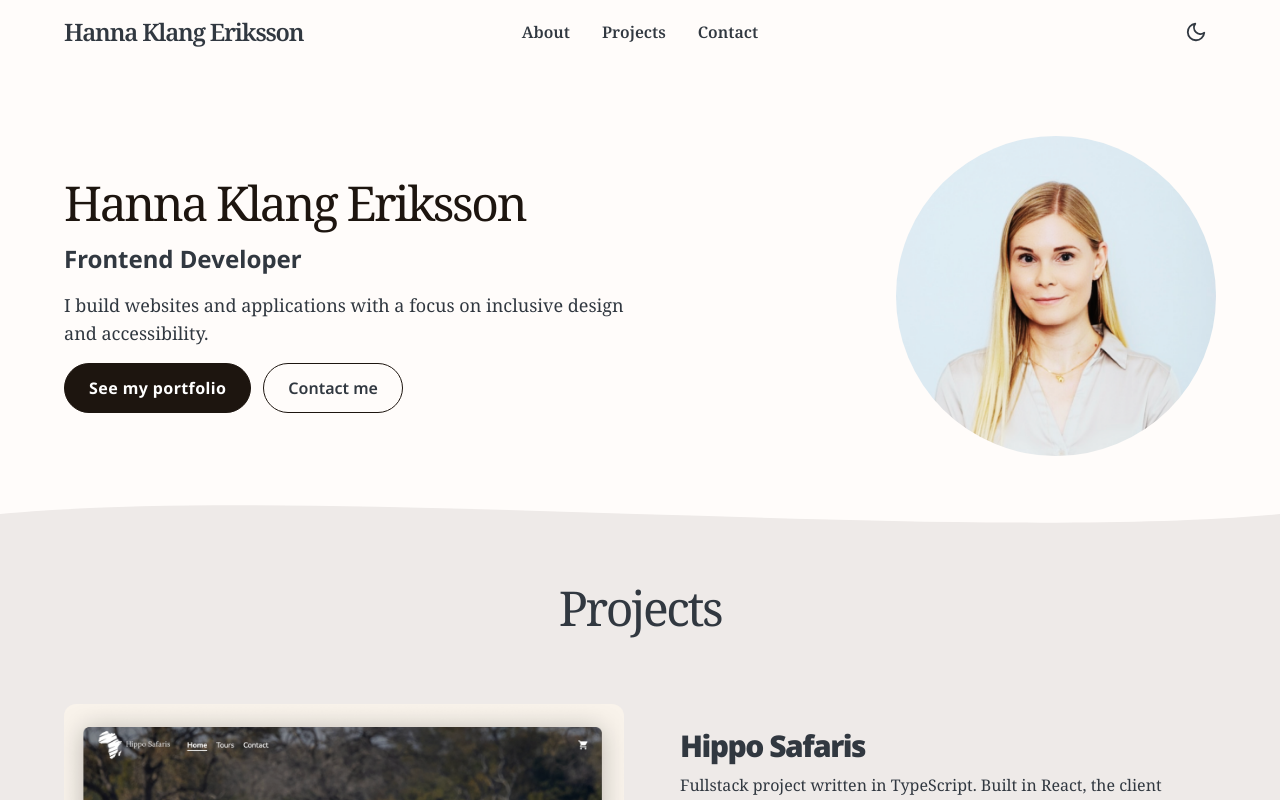
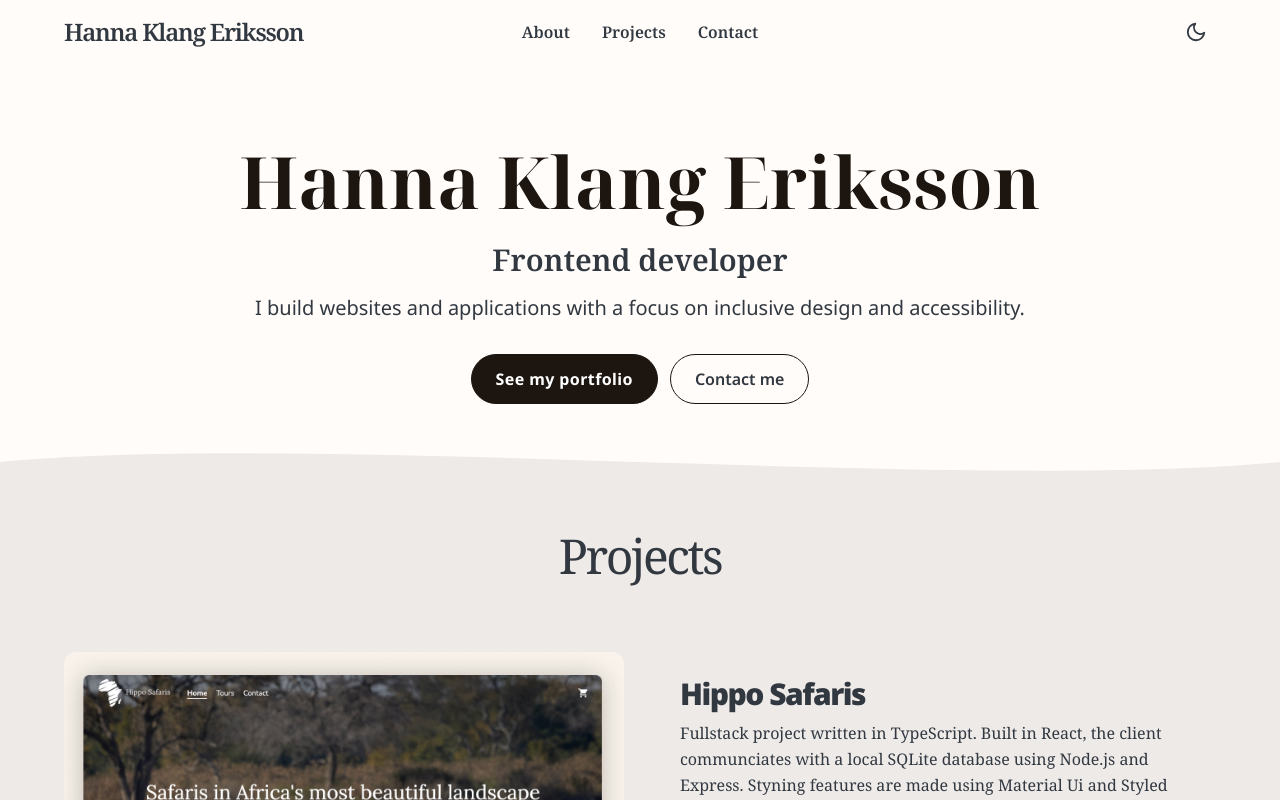
Before and after one commit to Hannahelenas/hanna-portfolio-next-v1, a Next.js app: page / in a window 1280 px wide. Shown: the top 800 px of the page. Built offline with nearby package versions, Linux system fonts and the light colour scheme.

Commit message:
Remove profile image and change text styling in hero section.

```diff
--- a/app/components/HeroSection.tsx
+++ b/app/components/HeroSection.tsx
@@ -1,35 +1,40 @@
 "use client";
-import Image from "next/image";
 
 export default function HeroSection() {
   return (
     <div className="bg-(--color-bg-secondary) w-full relative">
       <section
-        className="max-w-6xl grid grid-cols-1 lg:grid-cols-2 mx-auto
+        className="max-w-6xl grid grid-cols-1 lg:grid-cols-1 mx-auto
        pt-10 lg:pt-18 pb-22 px-5 md:px-10 xl:px-0  "
       >
         <div
           className="flex flex-col justify-center items-center
-        lg:items-start"
+        lg:items-center"
         >
           <h1
-            className="text-4xl lg:text-5xl tracking-tighter
-            text-(--color-text-secondary) font-serif-custom
+            className="text-5xl lg:text-7xl  leading-tight
+            text-(--color-text-secondary) font-display-custom font-bold mb-2
+            text-center
             "
           >
             Hanna Klang Eriksson
           </h1>
-          <h2 className="font-bold mt-4 text-2xl">Frontend Developer</h2>
           <p
-            className="mt-4 text-lg font-serif-custom text-center
-          lg:text-start"
+            className="font-serif-custom text-2xl md:text-3xl font-semibold
+          mt-2"
+          >
+            Frontend developer
+          </p>
+          <p
+            className="mt-4 text-lg md:text-xl text-center
+          "
           >
             {" "}
             I build websites and applications with a focus on inclusive design
             and accessibility.
           </p>
 
-          <div className="mt-4 flex gap-3">
+          <div className="mt-8 flex gap-3">
             <button
               className="bg-(--color-text-secondary) border
               border-(--color-text-secondary)
@@ -54,19 +59,6 @@ export default function HeroSection() {
             </button>
           </div>
         </div>
-
-        <div className="flex justify-center lg:justify-end mt-10 lg:mt-0 ">
-          <Image
-            src="/hanna.jpg"
-            alt="Hanna"
-            width={320}
-            height={320}
-            className="rounded-full w-55 h-55 md:w-60 md:h-60
-              lg:w-80 lg:h-80 object-cover"
-            placeholder="blur"
-            blurDataURL="data:..."
-          />
-        </div>
       </section>
       <svg
         aria-hidden="true"
```
